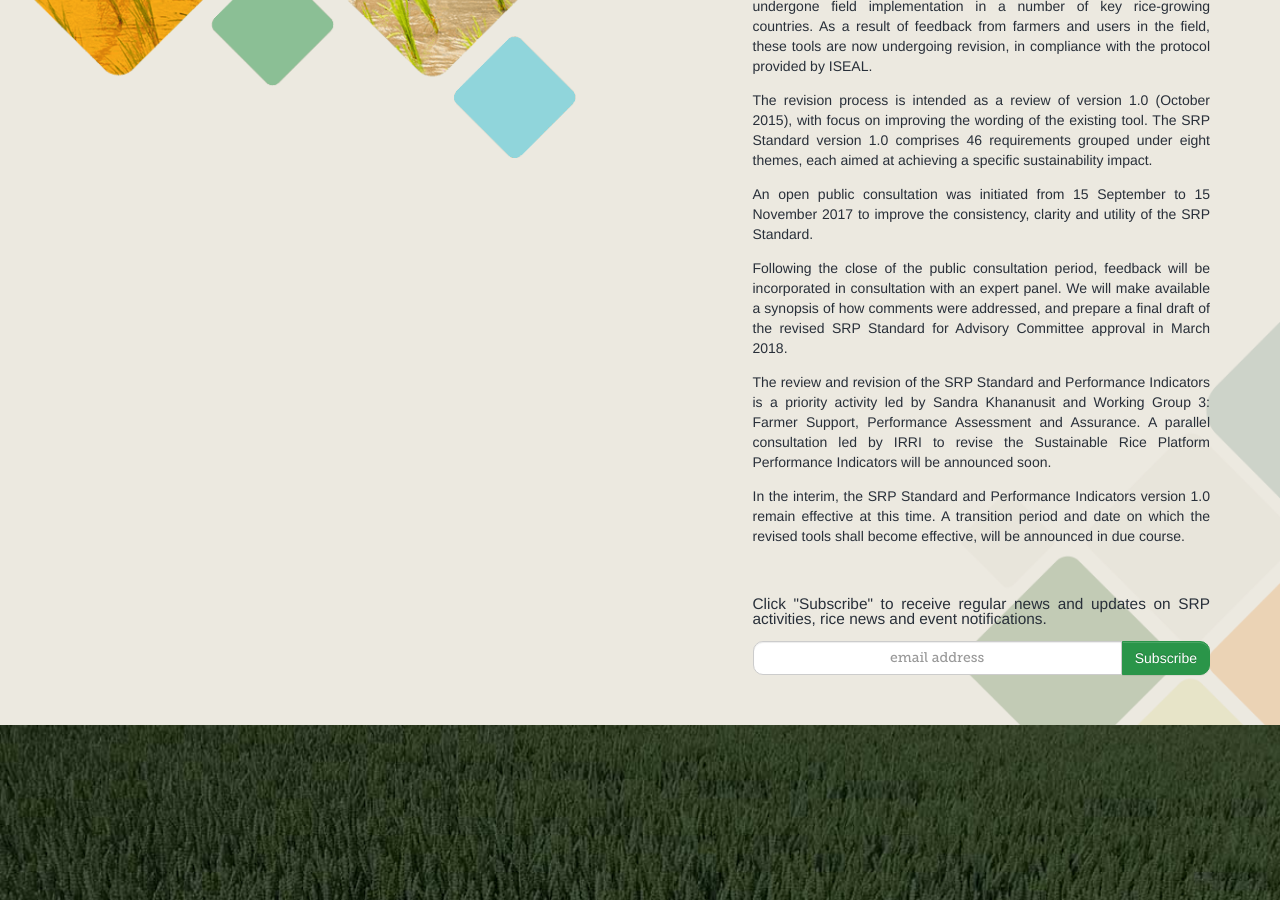
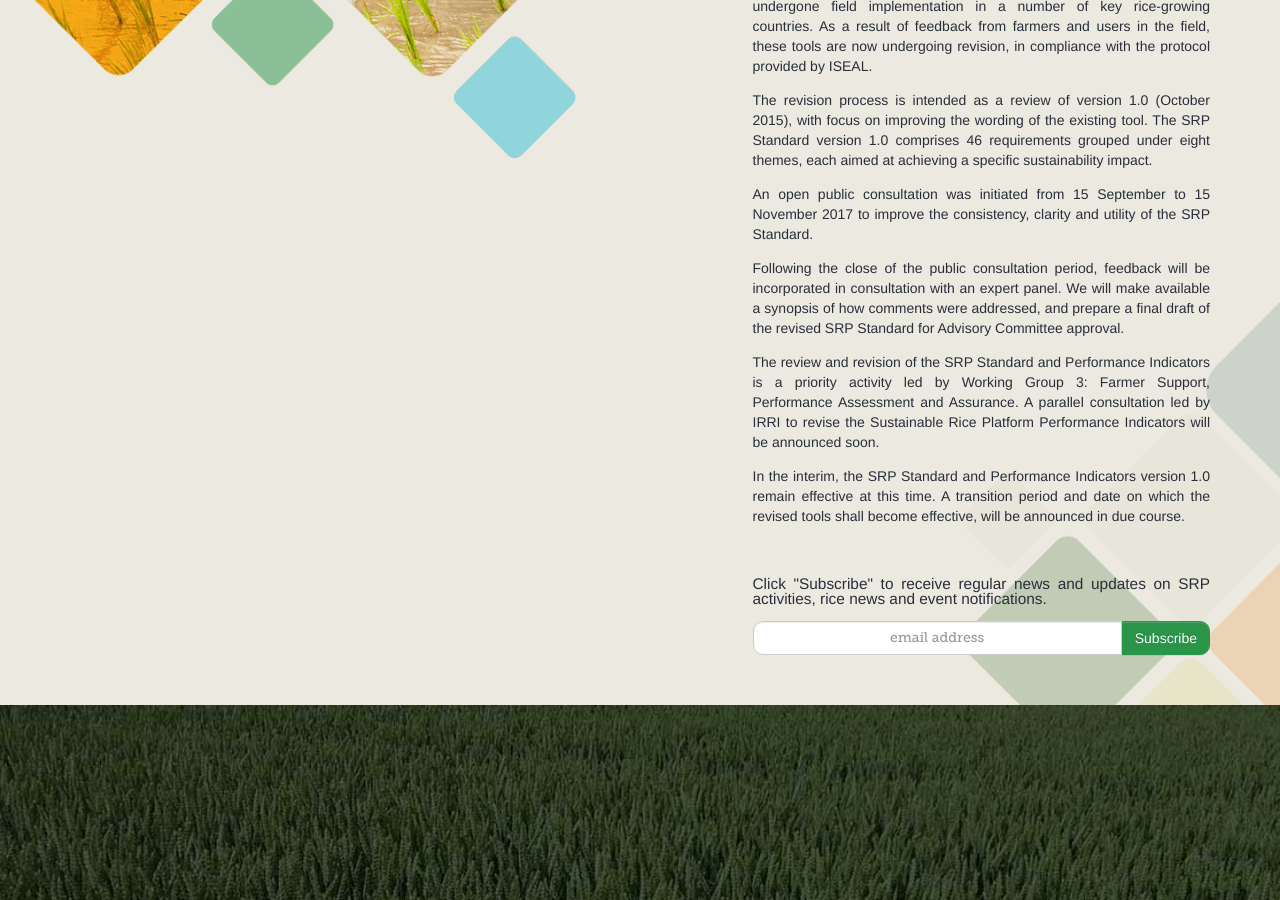
Before and after one commit to sustainablericeplatform/sustainablericeplatform.github.io, a Jekyll site: the page built from index.html, in a window 1280 px wide and 900 px high, scrolled down 985 px. Built offline with Jekyll 4.4.1, drawn with Linux system fonts in a browser that asks for light colours.

Commit message:
Update index.html

```diff
--- a/index.html
+++ b/index.html
@@ -36,8 +36,8 @@
                 <p>The Sustainable Rice Platform Standard for Sustainable Rice Cultivation and Performance Indicators were launched in 2015 and have since undergone field implementation in a number of key rice-growing countries. As a result of feedback from farmers and users in the field, these tools are now undergoing revision, in compliance with the protocol provided by ISEAL.</p>
                 <p>The revision process is intended as a review of version 1.0 (October 2015), with focus on improving the wording of the existing tool. The SRP Standard version 1.0 comprises 46 requirements grouped under eight themes, each aimed at achieving a specific sustainability impact.</p>
                 <p>An open public consultation was initiated from 15 September to 15 November 2017 to improve the consistency, clarity and utility of the SRP Standard.</p>
-                <p>Following the close of the public consultation period, feedback will be incorporated in consultation with an expert panel. We will make available a synopsis of how comments were addressed, and prepare a final draft of the revised SRP Standard for Advisory Committee approval in March 2018.</p>
-                <p>The review and revision of the SRP Standard and Performance Indicators is a priority activity led by Sandra Khananusit and Working Group 3: Farmer Support, Performance Assessment and Assurance. A parallel consultation led by IRRI to revise the Sustainable Rice Platform Performance Indicators will be announced soon.</p>
+                <p>Following the close of the public consultation period, feedback will be incorporated in consultation with an expert panel. We will make available a synopsis of how comments were addressed, and prepare a final draft of the revised SRP Standard for Advisory Committee approval.</p>
+                <p>The review and revision of the SRP Standard and Performance Indicators is a priority activity led by Working Group 3: Farmer Support, Performance Assessment and Assurance. A parallel consultation led by IRRI to revise the Sustainable Rice Platform Performance Indicators will be announced soon.</p>
                 <p>In the interim, the SRP Standard and Performance Indicators version 1.0 remain effective at this time. A transition period and date on which the revised tools shall become effective, will be announced in due course.</p>
                 <!--<p>SRP members and non-members may send their comments and/or suggestions through any of the following channels:</p>
                 <p><a href="/assets/docs/Comments Submission Form_Sep 14.pdf" target="_blank">Downloadable Comments Submission Form</a></p>
```
